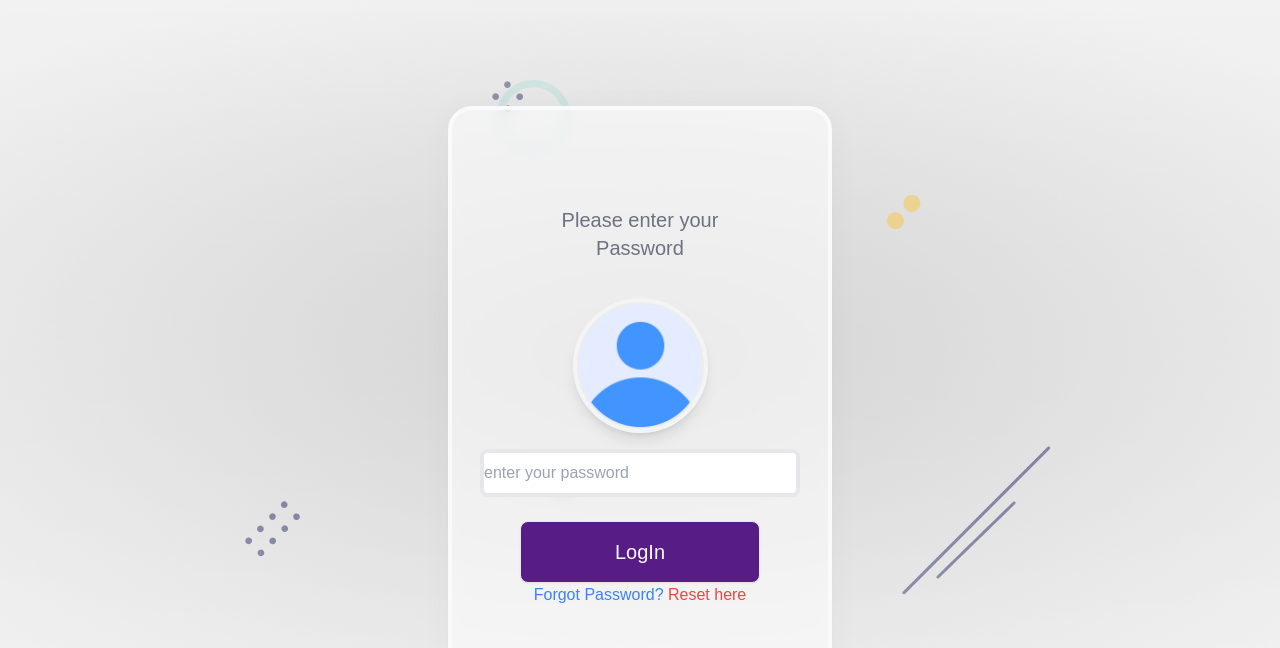
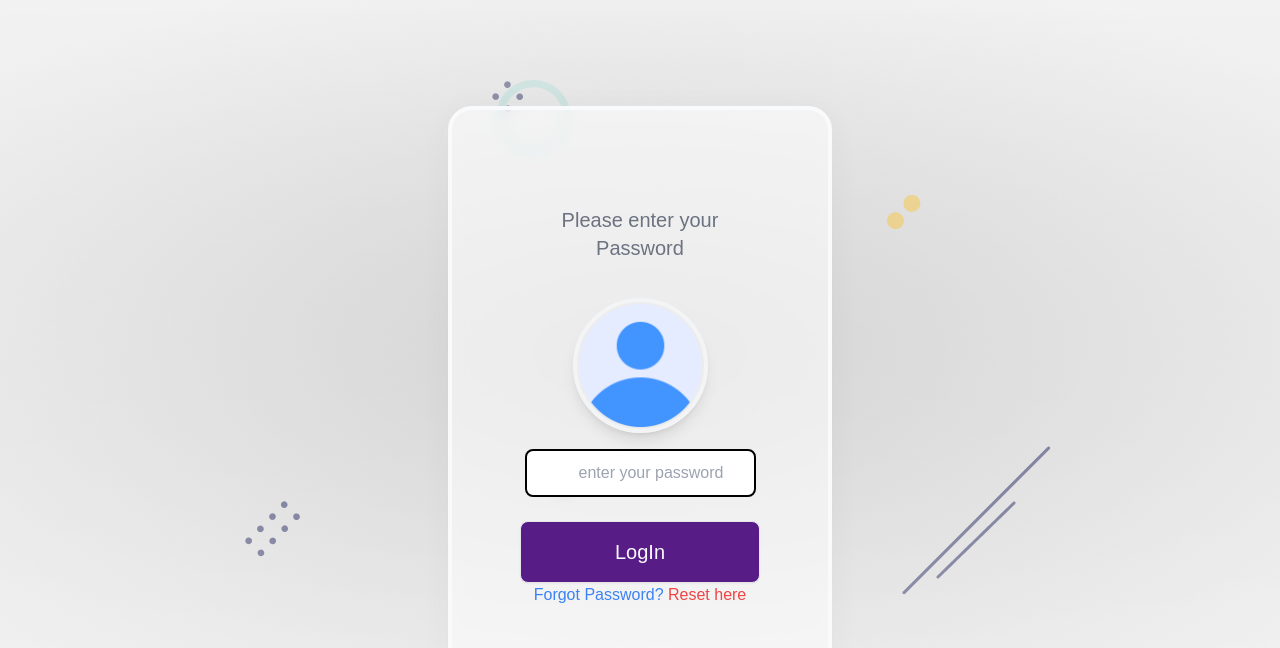
Before and after one commit to Domains18/JumbaLink, a React (Vite) app in the folder client/: page /password in a window 1280 px wide. Shown: the top 648 px of the page. Built offline with nearby package versions, Linux system fonts and the light colour scheme.

Commit message:
password ui

```diff
--- a/client/src/pages/Password.js
+++ b/client/src/pages/Password.js
@@ -30,7 +30,7 @@ const Password = () => {
               <img src={avatar} className={styles.profileImage} alt="avatar" />
             </div>
             <div className="text-box flex flex-col items-center gap-6">
-              <input {...formik.getFieldProps('Password')} type="password" placeholder='enter your password' className='border-4 py-2 rounded-lg  w-full' />
+              <input {...formik.getFieldProps('Password')} type="password" placeholder='enter your password' className={styles.input} />
               <button type='submit' className={styles.btn}>LogIn</button>
             </div>
             <div className="text-center py-">
```
